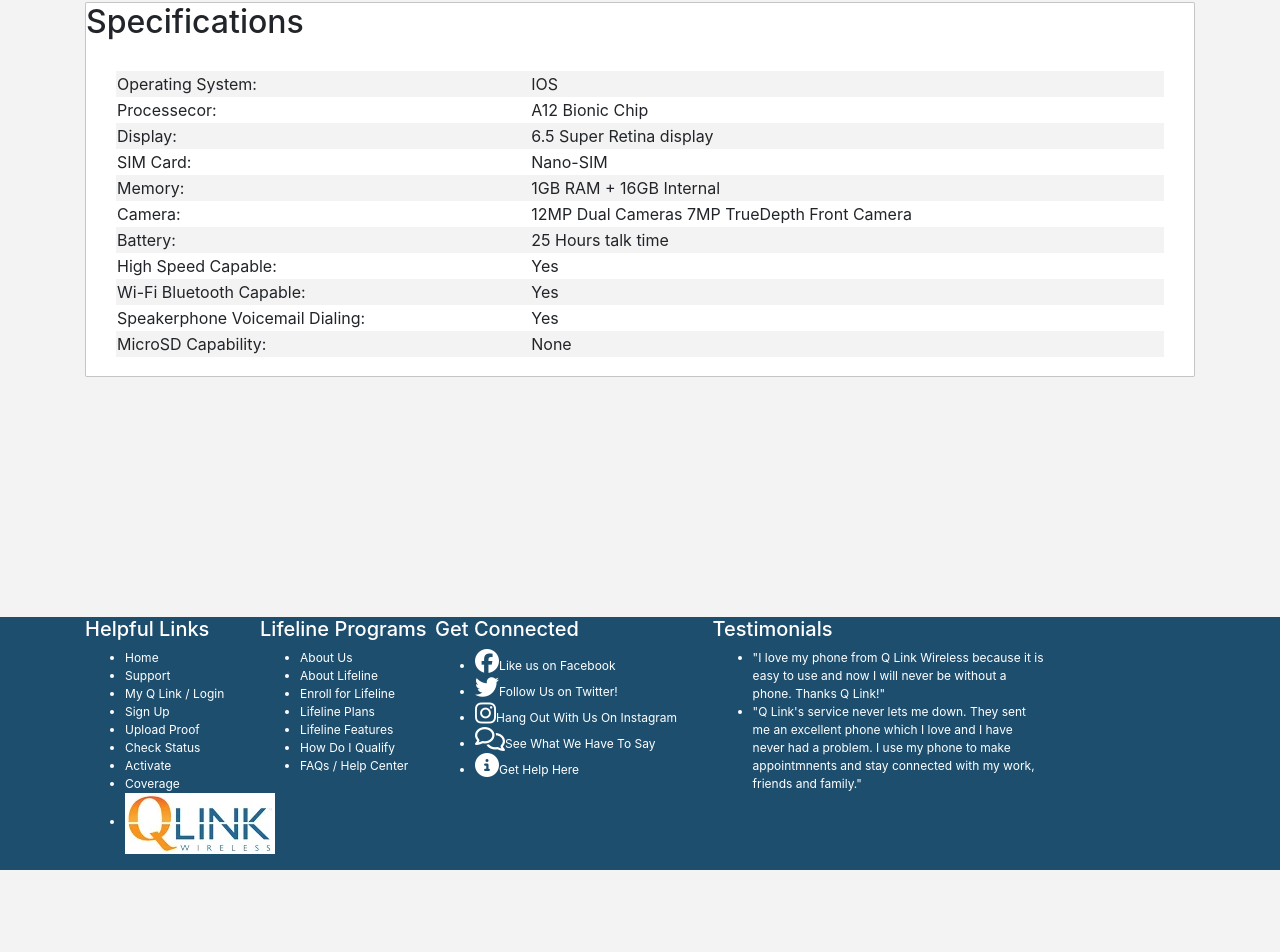
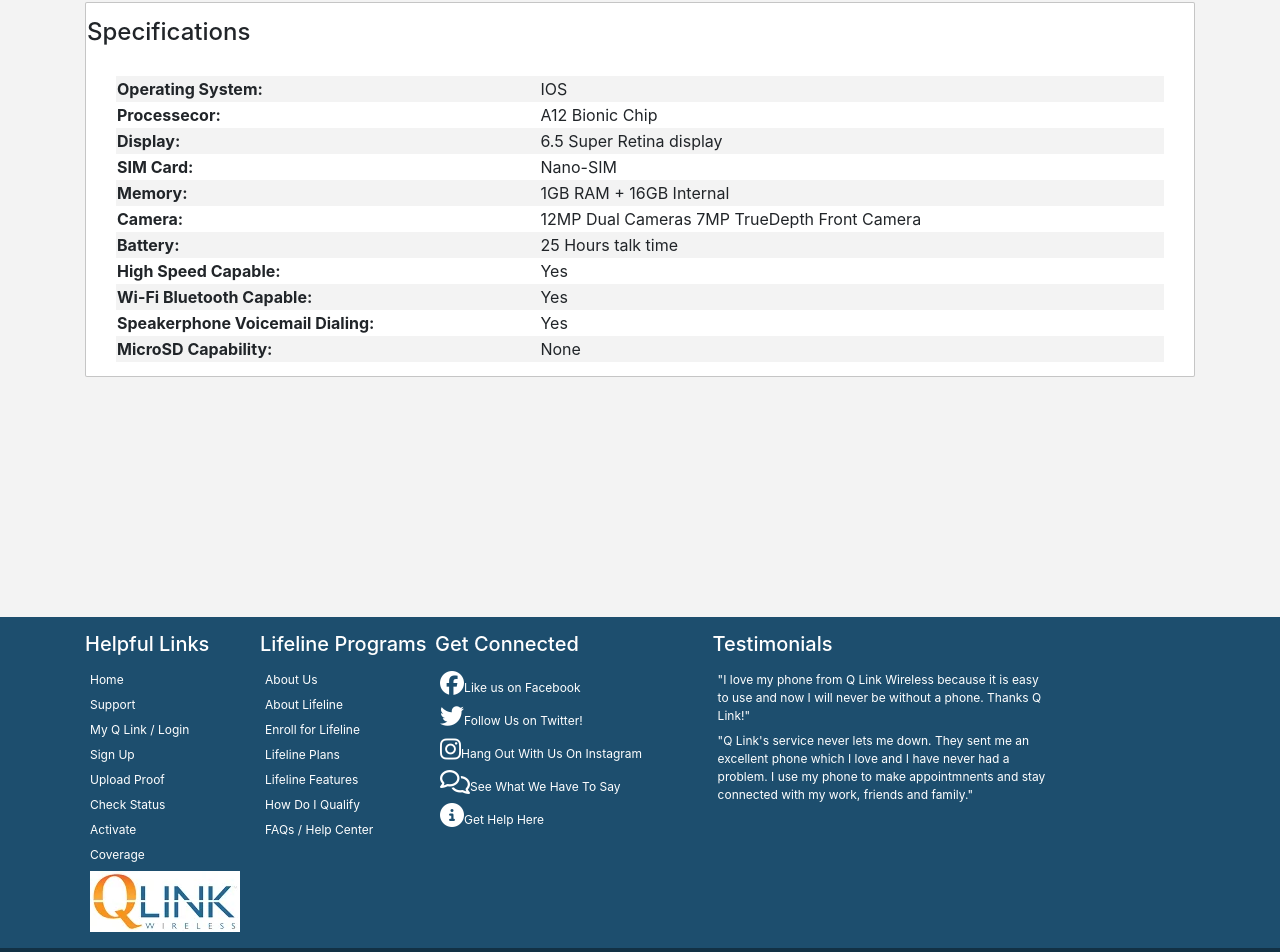
Before and after one commit to DarioQuintanilla2109/qlink-wireless, a React (Create React App) app: page / in a window 1280 px wide. Shown: the part 782-1734 px from the top of the page. Before the commit the page ends 1652 px from the top, so only its background shows below. Built offline with nearby package versions, Linux system fonts and the light colour scheme.

Commit message:
added bottom nav

```diff
--- a/src/App.js
+++ b/src/App.js
@@ -5,6 +5,7 @@
 import { PhoneDisplay } from '../src/components/PhoneDisplay'
 import { Specifications } from '../src/components/Specifications'
 import { Footer } from '../src/components/Footer'
+import { BottomNav } from '../src/components/BottomNav'
 
 function App() {
   return (
@@ -14,6 +15,7 @@
       <PhoneDisplay />
       <Specifications />
       <Footer />
+      <BottomNav />
     </>
   )
 }
--- /dev/null
+++ b/src/components/BottomNav.js
@@ -0,0 +1,27 @@
+import React from 'react'
+
+export const BottomNav = () => {
+  return (
+    <div className='bottomNav'>
+      <div className='container'>
+        <ul className='bnav'>
+          <li>© 2021 Q Link Wireless™. All Rights Reserved.&nbsp;&nbsp; </li>
+          <li>
+            <a href='/#'> Unsubscribe |</a>
+          </li>
+          <li>
+            <a href='#' download='Universal Form'>
+              Universal Form |
+            </a>
+          </li>
+          <li>
+            <a href='#'>Privacy Policy |</a>
+          </li>
+          <li>
+            <a href='#'>Terms &amp; Conditions</a>
+          </li>
+        </ul>
+      </div>
+    </div>
+  )
+}
--- a/src/components/Footer.js
+++ b/src/components/Footer.js
@@ -8,7 +8,7 @@
           <div className='f1'>
             <h5>Helpful Links</h5>
             <ul className='list1'>
-              <li>
+              <li id='firstLI'>
                 <a href='#'>Home</a>
               </li>
               <li>
@@ -40,7 +40,7 @@
           <div className='f1'>
             <h5>Lifeline Programs</h5>
             <ul className='list1'>
-              <li>
+              <li id='firstLI'>
                 <a href='#'>About Us</a>
               </li>
               <li>
@@ -66,7 +66,7 @@
           <div className='f3'>
             <h5>Get Connected</h5>
             <ul className='list1'>
-              <li>
+              <li id='firstLI'>
                 <i class='fab fa-facebook fa-2x'></i>
                 <a
                   href='https://www.facebook.com/qlinkwireless'
@@ -121,7 +121,7 @@
           <div className='f4'>
             <h5>Testimonials</h5>
             <ul className='list1'>
-              <li>
+              <li id='firstLI'>
                 "I love my phone from Q Link Wireless because it is easy to use
                 and now I will never be without a phone. Thanks Q Link!"
               </li>
--- a/src/components/Specifications.js
+++ b/src/components/Specifications.js
@@ -1,54 +1,79 @@
-import React from 'react'
+import React, { useState } from 'react'
 
 export const Specifications = () => {
   return (
     <div className='container '>
       <div className='specCon'>
-        <h2 id='title-specs'>Specifications</h2>
+        <div className='titleName'>
+          <h4>Specifications</h4>
+        </div>
+
         <div className='specs-table'>
           <table>
             <tr>
-              <td>Operating System:</td>
+              <td>
+                <b>Operating System:</b>
+              </td>
               <td>IOS</td>
             </tr>
             <tr>
-              <td>Processecor:</td>
+              <td>
+                <b>Processecor:</b>
+              </td>
               <td>A12 Bionic Chip</td>
             </tr>
             <tr>
-              <td>Display:</td>
+              <td>
+                <b>Display:</b>
+              </td>
               <td>6.5 Super Retina display</td>
             </tr>
             <tr>
-              <td>SIM Card:</td>
+              <td>
+                <b>SIM Card:</b>
+              </td>
               <td>Nano-SIM</td>
             </tr>
             <tr>
-              <td>Memory:</td>
+              <td>
+                <b>Memory:</b>
+              </td>
               <td>1GB RAM + 16GB Internal</td>
             </tr>
             <tr>
-              <td>Camera:</td>
+              <td>
+                <b>Camera:</b>
+              </td>
               <td>12MP Dual Cameras 7MP TrueDepth Front Camera</td>
             </tr>
             <tr>
-              <td>Battery:</td>
+              <td>
+                <b>Battery:</b>
+              </td>
               <td>25 Hours talk time</td>
             </tr>
             <tr>
-              <td>High Speed Capable:</td>
+              <td>
+                <b>High Speed Capable:</b>
+              </td>
               <td>Yes</td>
             </tr>
             <tr>
-              <td>Wi-Fi Bluetooth Capable:</td>
+              <td>
+                <b>Wi-Fi Bluetooth Capable:</b>
+              </td>
               <td>Yes</td>
             </tr>
             <tr>
-              <td>Speakerphone Voicemail Dialing: </td>
+              <td>
+                <b>Speakerphone Voicemail Dialing:</b>{' '}
+              </td>
               <td>Yes</td>
             </tr>
             <tr>
-              <td>MicroSD Capability:</td>
+              <td>
+                <b>MicroSD Capability:</b>
+              </td>
               <td>None</td>
             </tr>
           </table>
--- a/src/index.css
+++ b/src/index.css
@@ -7,8 +7,12 @@
   -moz-osx-font-smoothing: grayscale;
   background-color: #f3f3f3;
 }
+
 table {
   width: 100%;
+}
+ul {
+  padding: 0;
 }
 td {
   margin-left: 5px;
@@ -16,6 +20,12 @@
 a {
   margin-top: 2px;
   color: white;
+}
+li {
+  list-style-type: none;
+}
+h5 {
+  margin-top: 15px;
 }
 a:hover {
   color: white;
@@ -76,8 +86,11 @@
   border-radius: 2px;
   margin-top: 27px;
 }
-.title-specs {
-  margin-left: 20px;
+
+.titleName {
+  margin-left: 1px;
+  margin-top: 15px;
+  margin-bottom: 10px;
 }
 
 /* end of specs */
@@ -92,14 +105,14 @@
   overflow: hidden;
 }
 .footerContent {
-  margin: 0 auto;
   padding: 30px 15px 15px 15px;
   width: 88.626%;
+  margin: 20px;
 }
-
-.footerContent {
+.list1 li {
+  margin-bottom: 7px;
+  margin-left: 5px;
 }
-
 .f1 {
   float: left;
   width: 15.771%;
@@ -113,6 +126,29 @@
   float: left;
 }
 
+#firstLI {
+  margin-top: 15px;
+}
+
+/* end of footer */
+
+.bottomNav {
+  background-color: #123145;
+  clear: both;
+  min-height: 3em;
+}
+.bnav {
+  max-width: 940px;
+  width: 88.626%;
+  display: flex;
+  color: white;
+  line-height: 40px;
+}
+
+.bnav li {
+  margin-right: 5px;
+}
+
 code {
   font-family: source-code-pro, Menlo, Monaco, Consolas, 'Courier New',
     monospace;
```
Also changed, not shown: 1 other file (tests, documents, lock files or other folders).
